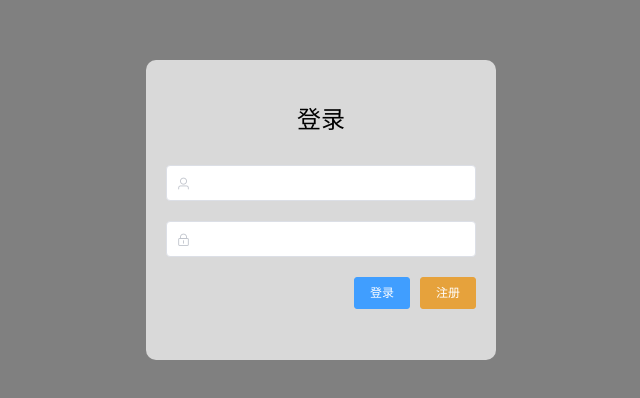
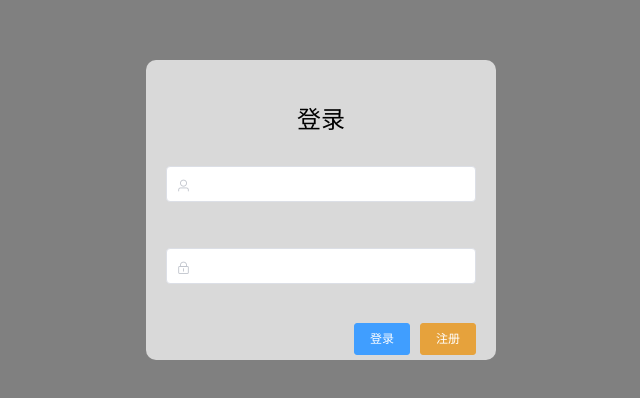
Before and after one commit to Yaacc/aiBlog, a Vue app in the folder vue_manage/: page /login in a window 1280 px wide. Shown: the part 140-538 px from the top of the page, without its empty margins (319-959 px from the left). Built offline with nearby package versions, Linux system fonts and the light colour scheme.

Commit message:
vue微微改

```diff
--- a/vue_manage/src/assets/style.css
+++ b/vue_manage/src/assets/style.css
@@ -4,13 +4,7 @@
   box-sizing: border-box;
 }
 
-.el-menu {
-  min-height: 100%;
-  background-color: #333;
-  overflow-x: hidden;
-  /* border-right: 1px solid black; */
-  border-right-color: transparent;
-}
+
 .el-header {
   background-color: #b3c0d1;
   color: #333;
--- a/vue_manage/src/components/Aside.vue
+++ b/vue_manage/src/components/Aside.vue
@@ -4,11 +4,14 @@
 <template>
   <el-menu
     :default-openeds="['2']"
-    class="el-menu-vertical-demo"
+    class="el-menu-vertical"
     :collapse="isCollapse"
     :collapse-transition="false"
-    active-text-color="orange"
     text-color="#fff"
+    @open="handleOpen"
+    @close="handleClose"
+    background-color="#545c64"
+    active-text-color="#ffd04b"
     router
   >
     <div class="menuHeader">
@@ -40,11 +43,24 @@ export default {
   props: {
     isCollapse: Boolean,
     menuHeader: Boolean
+  },
+  methods: {
+    handleOpen(key, keyPath) {
+      console.log(key, keyPath);
+    },
+    handleClose(key, keyPath) {
+      console.log(key, keyPath);
+    }
   }
 }
 </script>
 
 <style scoped>
+.el-menu-vertical {
+  min-height: 100%;
+  overflow-x: hidden;
+  border-right-color: transparent;
+}
 .menuHeader{
   height: 60px;
   line-height: 60px;
--- a/vue_manage/src/components/Header.vue
+++ b/vue_manage/src/components/Header.vue
@@ -17,7 +17,7 @@
       <el-dropdown>
         <i class="el-icon-arrow-down"></i>
         <el-dropdown-menu slot="dropdown">
-          <el-dropdown-item>个人信息</el-dropdown-item>
+          <el-dropdown-item @click.native="personalinformation()">个人信息</el-dropdown-item>
           <el-dropdown-item @click.native="logout()">退出</el-dropdown-item>
         </el-dropdown-menu>
       </el-dropdown>
@@ -39,6 +39,10 @@ export default {
       localStorage.clear();
       this.$router.push("Login" );
     },
+    personalinformation(){
+      localStorage.clear();
+      this.$router.push("Personal");
+    }
   },
 
 }
--- a/vue_manage/src/main.js
+++ b/vue_manage/src/main.js
@@ -14,6 +14,7 @@ Vue.use(ElementUI);
 
 // 全局request
 Vue.prototype.request=request
+
 /* eslint-disable no-new */
 new Vue({
   router,
--- a/vue_manage/src/router/index.js
+++ b/vue_manage/src/router/index.js
@@ -13,6 +13,7 @@ const routes = [
       { path: 'home', name: 'Home', component: ()=>import('../views/Home.vue')},
       { path: 'user', name: 'User', component: ()=>import('../views/User.vue')},
       { path: 'admin', name: 'Admin',component:()=>import('../views/Admin.vue')},
+      { path: 'personal',name: 'Personal',component:()=>import('../views/Personal')}
     ]
   },
   {
--- a/vue_manage/src/views/Home.vue
+++ b/vue_manage/src/views/Home.vue
@@ -1,7 +1,7 @@
 <template>
   <div>
-    <h1>HELLO!{{ username }},欢迎来到主页</h1>
-    <el-progress type="circle" :percentage="value1"></el-progress>
+    <h1>Home</h1>
+    <h2>主页</h2>
   </div>
 </template>
 
@@ -10,9 +10,7 @@ export default {
   name: "Home",
   data() {
     return {
-      reverse: true,
-      value1: 90,
-      username: "yaaa"
+
     };
   },
 };
--- a/vue_manage/src/views/Login.vue
+++ b/vue_manage/src/views/Login.vue
@@ -3,12 +3,18 @@
     <div
       style="margin:200px auto; background-color: rgba(255,255,255,0.7); width: 350px;height: 300px;padding: 20px;border-radius: 10px">
       <div style="margin: 20px 0;text-align:center;font-size: 24px">登录</div>
-      <el-input size="medium" style="margin: 10px 0" prefix-icon="el-icon-user" v-model="user.username"></el-input>
-      <el-input size="medium" style="margin: 10px 0" prefix-icon="el-icon-lock" v-model="user.password" show-password></el-input>
-      <div style="margin: 10px 0; text-align: right">
-        <el-button type="primary" size="small" autocomplete="off" @click="login">登录</el-button>
-        <el-button type="warning" size="small" autocomplete="off">注册</el-button>
-      </div>
+      <el-form :model="loginForm" :rules="rules">
+        <el-form-item prop="userNumber">
+          <el-input size="medium" style="margin: 10px 0" prefix-icon="el-icon-user" v-model="loginForm.userNumber"></el-input>
+        </el-form-item>
+        <el-form-item prop="password">
+          <el-input size="medium" style="margin: 10px 0" prefix-icon="el-icon-lock" v-model="loginForm.password" show-password></el-input>
+        </el-form-item>
+        <el-form-item style="margin: 10px 0; text-align: right">
+          <el-button type="primary" size="small" autocomplete="off" @click="login">登录</el-button>
+          <el-button type="warning" size="small" autocomplete="off">注册</el-button>
+        </el-form-item>
+      </el-form>
     </div>
   </div>
 </template>
@@ -18,12 +24,42 @@ export default {
   name: "Login",
   data() {
     return {
-      user: {}
+      loginForm: {
+        userNumber: '',
+        password:''
+      },
+      rules: {
+        userNumber:[
+          {required: true,message:'输入用户账号',trigger:'blur'},
+          {min:2,max:10,message:'长度在2到10个字符',trigger: 'blur'}
+        ],
+        password:[
+          {required:true,message: '输入密码',trigger: 'blur'},
+          {min:3,max:10,message:'长度在3到10个字符',trigger: 'blur'}
+        ]
+      }
     }
   },
   methods: {
+    // submitForm(formName) {
+    //   this.$refs[formName].validate((valid) => {
+    //     if (valid) {
+    //       // alert('submit!');
+    //       this.login()
+    //     } else {
+    //       console.log('error submit!!');
+    //       return false;
+    //     }
+    //   });
+    // },
     login() {
-
+      this.request.post("user/login",this.loginForm).then(res=>{
+        if(res.code === "200"){
+          this.$router.push("/")
+        }else{
+          this.$message.error("错误")
+        }
+      })
     }
   }
 }
--- /dev/null
+++ b/vue_manage/src/views/Personal.vue
@@ -0,0 +1,16 @@
+<template>
+<div>
+  <h1>Personal Information</h1>
+  <h2>个人信息</h2>
+</div>
+</template>
+
+<script>
+export default {
+  name: "Personal"
+}
+</script>
+
+<style scoped>
+
+</style>
```
